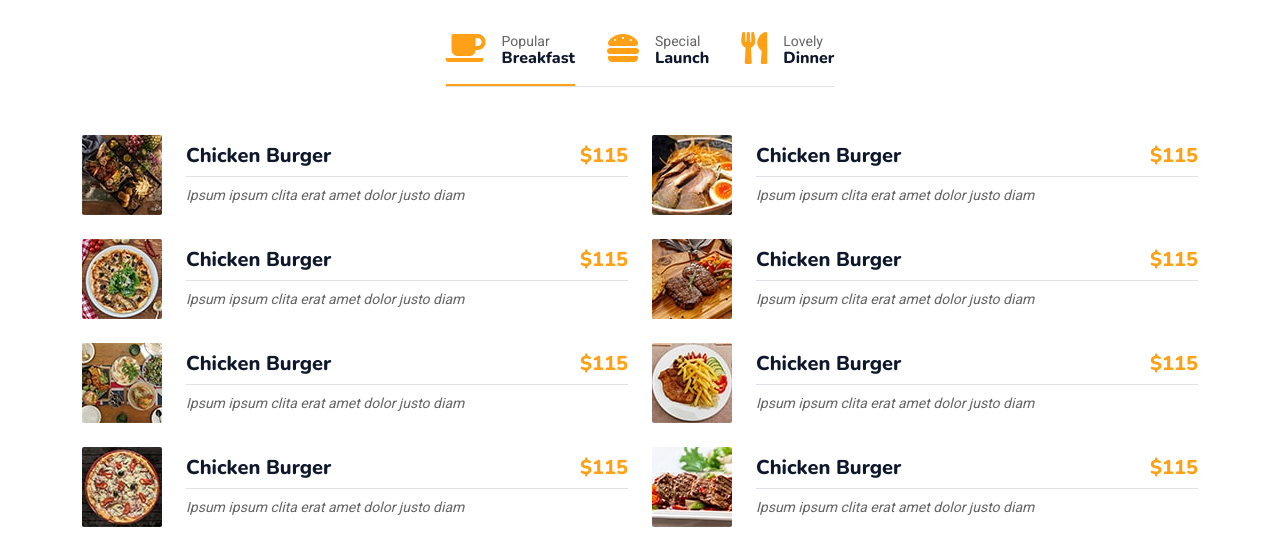
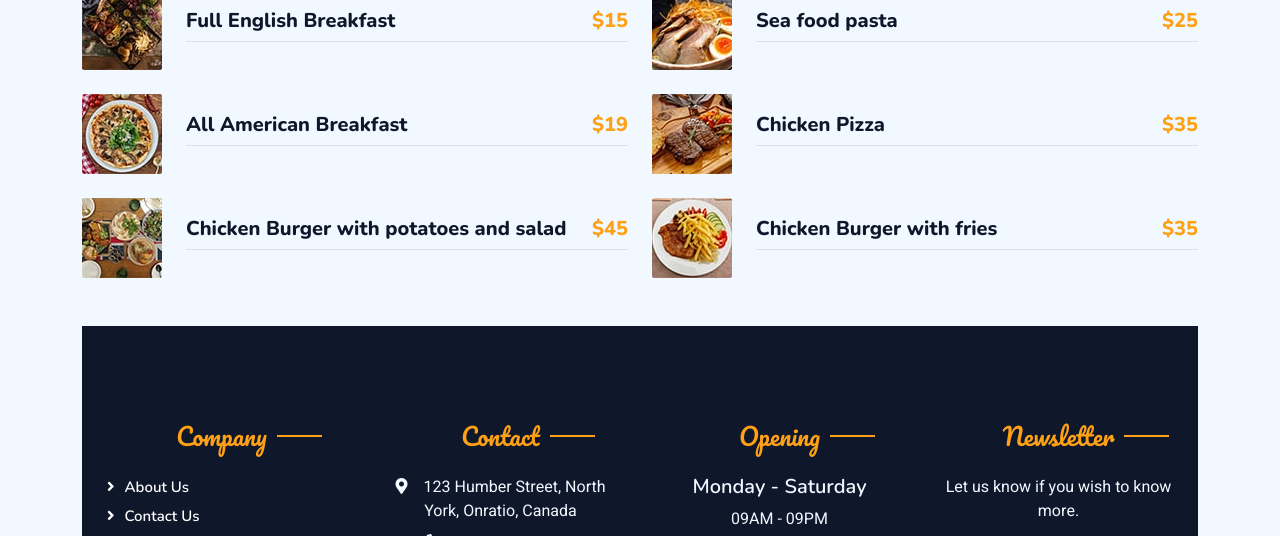
Before and after one commit to Jidealakija/restoran, a plain HTML site: page bootstrap-restaurant-template/menu.html in a window 1280 px wide. Shown: the part 592-1128 px from the top of the page. Drawn offline with nearby package versions, Linux system fonts and the light colour scheme.

Commit message:
new commit

```diff
--- a/bootstrap-restaurant-template/menu.html
+++ b/bootstrap-restaurant-template/menu.html
@@ -3,7 +3,7 @@
 
 <head>
     <meta charset="utf-8">
-    <title>Restoran - Bootstrap Restaurant Template</title>
+    <title>Plush Dining</title>
     <meta content="width=device-width, initial-scale=1.0" name="viewport">
     <meta content="" name="keywords">
     <meta content="" name="description">
@@ -47,7 +47,7 @@
         <div class="container-xxl position-relative p-0">
             <nav class="navbar navbar-expand-lg navbar-dark bg-dark px-4 px-lg-5 py-3 py-lg-0">
                 <a href="" class="navbar-brand p-0">
-                    <h1 class="text-primary m-0"><i class="fa fa-utensils me-3"></i>Restoran</h1>
+                    <h1 class="text-primary m-0"><i class="fa fa-utensils me-3"></i>Plush Dining</h1>
                     <!-- <img src="img/logo.png" alt="Logo"> -->
                 </a>
                 <button class="navbar-toggler" type="button" data-bs-toggle="collapse" data-bs-target="#navbarCollapse">
@@ -59,30 +59,30 @@
                         <a href="about.html" class="nav-item nav-link">About</a>
                         <a href="service.html" class="nav-item nav-link">Service</a>
                         <a href="menu.html" class="nav-item nav-link active">Menu</a>
-                        <div class="nav-item dropdown">
+                        <!-- <div class="nav-item dropdown">
                             <a href="#" class="nav-link dropdown-toggle" data-bs-toggle="dropdown">Pages</a>
                             <div class="dropdown-menu m-0">
                                 <a href="booking.html" class="dropdown-item">Booking</a>
                                 <a href="team.html" class="dropdown-item">Our Team</a>
                                 <a href="testimonial.html" class="dropdown-item">Testimonial</a>
-                            </div>
+                            </div> -->
                         </div>
                         <a href="contact.html" class="nav-item nav-link">Contact</a>
                     </div>
-                    <a href="" class="btn btn-primary py-2 px-4">Book A Table</a>
+                    <a href="booking.html" class="btn btn-primary py-2 px-4">Book A Table</a>
                 </div>
             </nav>
 
             <div class="container-xxl py-5 bg-dark hero-header mb-5">
                 <div class="container text-center my-5 pt-5 pb-4">
                     <h1 class="display-3 text-white mb-3 animated slideInDown">Food Menu</h1>
-                    <nav aria-label="breadcrumb">
+                    <!-- <nav aria-label="breadcrumb">
                         <ol class="breadcrumb justify-content-center text-uppercase">
                             <li class="breadcrumb-item"><a href="#">Home</a></li>
                             <li class="breadcrumb-item"><a href="#">Pages</a></li>
                             <li class="breadcrumb-item text-white active" aria-current="page">Menu</li>
                         </ol>
-                    </nav>
+                    </nav> -->
                 </div>
             </div>
         </div>
@@ -94,11 +94,11 @@
             <div class="container">
                 <div class="text-center wow fadeInUp" data-wow-delay="0.1s">
                     <h5 class="section-title ff-secondary text-center text-primary fw-normal">Food Menu</h5>
-                    <h1 class="mb-5">Most Popular Items</h1>
+                    <!-- <h1 class="mb-5">Most Popular Items</h1> -->
                 </div>
                 <div class="tab-class text-center wow fadeInUp" data-wow-delay="0.1s">
                     <ul class="nav nav-pills d-inline-flex justify-content-center border-bottom mb-5">
-                        <li class="nav-item">
+                        <!-- <li class="nav-item">
                             <a class="d-flex align-items-center text-start mx-3 ms-0 pb-3 active" data-bs-toggle="pill" href="#tab-1">
                                 <i class="fa fa-coffee fa-2x text-primary"></i>
                                 <div class="ps-3">
@@ -106,17 +106,17 @@
                                     <h6 class="mt-n1 mb-0">Breakfast</h6>
                                 </div>
                             </a>
-                        </li>
+                        </li> -->
                         <li class="nav-item">
                             <a class="d-flex align-items-center text-start mx-3 pb-3" data-bs-toggle="pill" href="#tab-2">
                                 <i class="fa fa-hamburger fa-2x text-primary"></i>
                                 <div class="ps-3">
-                                    <small class="text-body">Special</small>
-                                    <h6 class="mt-n1 mb-0">Launch</h6>
+                                    <small class="text-body">Our Specials</small>
+                                    <!-- <h6 class="mt-n1 mb-0">Launch</h6> -->
                                 </div>
                             </a>
                         </li>
-                        <li class="nav-item">
+                        <!-- <li class="nav-item">
                             <a class="d-flex align-items-center text-start mx-3 me-0 pb-3" data-bs-toggle="pill" href="#tab-3">
                                 <i class="fa fa-utensils fa-2x text-primary"></i>
                                 <div class="ps-3">
@@ -124,7 +124,7 @@
                                     <h6 class="mt-n1 mb-0">Dinner</h6>
                                 </div>
                             </a>
-                        </li>
+                        </li> -->
                     </ul>
                     <div class="tab-content">
                         <div id="tab-1" class="tab-pane fade show p-0 active">
@@ -134,10 +134,10 @@
                                         <img class="flex-shrink-0 img-fluid rounded" src="img/menu-1.jpg" alt="" style="width: 80px;">
                                         <div class="w-100 d-flex flex-column text-start ps-4">
                                             <h5 class="d-flex justify-content-between border-bottom pb-2">
-                                                <span>Chicken Burger</span>
-                                                <span class="text-primary">$115</span>
+                                                <span>Full English Breakfast</span>
+                                                <span class="text-primary">$15</span>
                                             </h5>
-                                            <small class="fst-italic">Ipsum ipsum clita erat amet dolor justo diam</small>
+                                            <!-- <small class="fst-italic">Ipsum ipsum clita erat amet dolor justo diam</small> -->
                                         </div>
                                     </div>
                                 </div>
@@ -146,10 +146,10 @@
                                         <img class="flex-shrink-0 img-fluid rounded" src="img/menu-2.jpg" alt="" style="width: 80px;">
                                         <div class="w-100 d-flex flex-column text-start ps-4">
                                             <h5 class="d-flex justify-content-between border-bottom pb-2">
-                                                <span>Chicken Burger</span>
-                                                <span class="text-primary">$115</span>
+                                                <span>Sea food pasta</span>
+                                                <span class="text-primary">$25</span>
                                             </h5>
-                                            <small class="fst-italic">Ipsum ipsum clita erat amet dolor justo diam</small>
+                                            <!-- <small class="fst-italic">Ipsum ipsum clita erat amet dolor justo diam</small> -->
                                         </div>
                                     </div>
                                 </div>
@@ -158,10 +158,10 @@
                                         <img class="flex-shrink-0 img-fluid rounded" src="img/menu-3.jpg" alt="" style="width: 80px;">
                                         <div class="w-100 d-flex flex-column text-start ps-4">
                                             <h5 class="d-flex justify-content-between border-bottom pb-2">
-                                                <span>Chicken Burger</span>
-                                                <span class="text-primary">$115</span>
+                                                <span>All American Breakfast</span>
+                                                <span class="text-primary">$19</span>
                                             </h5>
-                                            <small class="fst-italic">Ipsum ipsum clita erat amet dolor justo diam</small>
+                                            <!-- <small class="fst-italic">Ipsum ipsum clita erat amet dolor justo diam</small> -->
                                         </div>
                                     </div>
                                 </div>
@@ -170,10 +170,10 @@
                                         <img class="flex-shrink-0 img-fluid rounded" src="img/menu-4.jpg" alt="" style="width: 80px;">
                                         <div class="w-100 d-flex flex-column text-start ps-4">
                                             <h5 class="d-flex justify-content-between border-bottom pb-2">
-                                                <span>Chicken Burger</span>
-                                                <span class="text-primary">$115</span>
+                                                <span>Chicken Pizza</span>
+                                                <span class="text-primary">$35</span>
                                             </h5>
-                                            <small class="fst-italic">Ipsum ipsum clita erat amet dolor justo diam</small>
+                                            <!-- <small class="fst-italic">Ipsum ipsum clita erat amet dolor justo diam</small> -->
                                         </div>
                                     </div>
                                 </div>
@@ -182,10 +182,10 @@
                                         <img class="flex-shrink-0 img-fluid rounded" src="img/menu-5.jpg" alt="" style="width: 80px;">
                                         <div class="w-100 d-flex flex-column text-start ps-4">
                                             <h5 class="d-flex justify-content-between border-bottom pb-2">
-                                                <span>Chicken Burger</span>
-                                                <span class="text-primary">$115</span>
+                                                <span>Chicken Burger with potatoes and salad</span>
+                                                <span class="text-primary">$45</span>
                                             </h5>
-                                            <small class="fst-italic">Ipsum ipsum clita erat amet dolor justo diam</small>
+                                            <!-- <small class="fst-italic">Ipsum ipsum clita erat amet dolor justo diam</small> -->
                                         </div>
                                     </div>
                                 </div>
@@ -194,13 +194,13 @@
                                         <img class="flex-shrink-0 img-fluid rounded" src="img/menu-6.jpg" alt="" style="width: 80px;">
                                         <div class="w-100 d-flex flex-column text-start ps-4">
                                             <h5 class="d-flex justify-content-between border-bottom pb-2">
-                                                <span>Chicken Burger</span>
-                                                <span class="text-primary">$115</span>
+                                                <span>Chicken Burger with fries</span>
+                                                <span class="text-primary">$35</span>
                                             </h5>
-                                            <small class="fst-italic">Ipsum ipsum clita erat amet dolor justo diam</small>
+                                            <!-- <small class="fst-italic">Ipsum ipsum clita erat amet dolor justo diam</small> -->
                                         </div>
                                     </div>
-                                </div>
+                                <!-- </div>
                                 <div class="col-lg-6">
                                     <div class="d-flex align-items-center">
                                         <img class="flex-shrink-0 img-fluid rounded" src="img/menu-7.jpg" alt="" style="width: 80px;">
@@ -211,8 +211,8 @@
                                             </h5>
                                             <small class="fst-italic">Ipsum ipsum clita erat amet dolor justo diam</small>
                                         </div>
-                                    </div>
-                                </div>
+                                    </div> -->
+                                <!-- </div>
                                 <div class="col-lg-6">
                                     <div class="d-flex align-items-center">
                                         <img class="flex-shrink-0 img-fluid rounded" src="img/menu-8.jpg" alt="" style="width: 80px;">
@@ -428,7 +428,7 @@
                             </div>
                         </div>
                     </div>
-                </div>
+                </div> -->
             </div>
         </div>
         <!-- Menu End -->
@@ -448,7 +448,7 @@
                     </div>
                     <div class="col-lg-3 col-md-6">
                         <h4 class="section-title ff-secondary text-start text-primary fw-normal mb-4">Contact</h4>
-                        <p class="mb-2"><i class="fa fa-map-marker-alt me-3"></i>123 Street, New York, USA</p>
+                        <p class="mb-2"><i class="fa fa-map-marker-alt me-3"></i>123 Humber Street, North York, Onratio, Canada</p>
                         <p class="mb-2"><i class="fa fa-phone-alt me-3"></i>+012 345 67890</p>
                         <p class="mb-2"><i class="fa fa-envelope me-3"></i>info@example.com</p>
                         <div class="d-flex pt-2">
@@ -467,7 +467,7 @@
                     </div>
                     <div class="col-lg-3 col-md-6">
                         <h4 class="section-title ff-secondary text-start text-primary fw-normal mb-4">Newsletter</h4>
-                        <p>Dolor amet sit justo amet elitr clita ipsum elitr est.</p>
+                        <p>Let us know if you wish to know more.</p>
                         <div class="position-relative mx-auto" style="max-width: 400px;">
                             <input class="form-control border-primary w-100 py-3 ps-4 pe-5" type="text" placeholder="Your email">
                             <button type="button" class="btn btn-primary py-2 position-absolute top-0 end-0 mt-2 me-2">SignUp</button>
@@ -479,10 +479,10 @@
                 <div class="copyright">
                     <div class="row">
                         <div class="col-md-6 text-center text-md-start mb-3 mb-md-0">
-                            &copy; <a class="border-bottom" href="#">Your Site Name</a>, All Right Reserved.
+                            <!-- &copy; <a class="border-bottom" href="#">Your Site Name</a>, All Right Reserved.
 
-							<!--/*** This template is free as long as you keep the footer author’s credit link/attribution link/backlink. If you'd like to use the template without the footer author’s credit link/attribution link/backlink, you can purchase the Credit Removal License from "https://htmlcodex.com/credit-removal". Thank you for your support. ***/-->
-							Designed By <a class="border-bottom" href="https://htmlcodex.com">HTML Codex</a>
+							/*** This template is free as long as you keep the footer author’s credit link/attribution link/backlink. If you'd like to use the template without the footer author’s credit link/attribution link/backlink, you can purchase the Credit Removal License from "https://htmlcodex.com/credit-removal". Thank you for your support. ***/ -->
+							<!-- Designed By <a class="border-bottom" href="https://htmlcodex.com">HTML Codex</a> -->
                         </div>
                         <div class="col-md-6 text-center text-md-end">
                             <div class="footer-menu">
```
Also changed, not shown: bootstrap-restaurant-template/about.html (+4 -4 lines), bootstrap-restaurant-template/booking.html (+7 -8 lines), bootstrap-restaurant-template/contact.html (+4 -4 lines), bootstrap-restaurant-template/index.html (+5 -5 lines), bootstrap-restaurant-template/service.html (+4 -4 lines).
